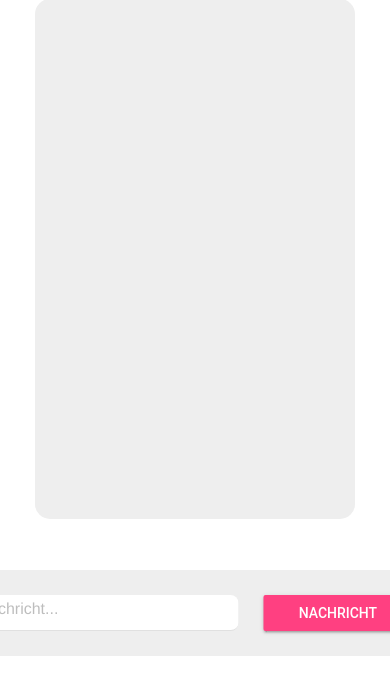
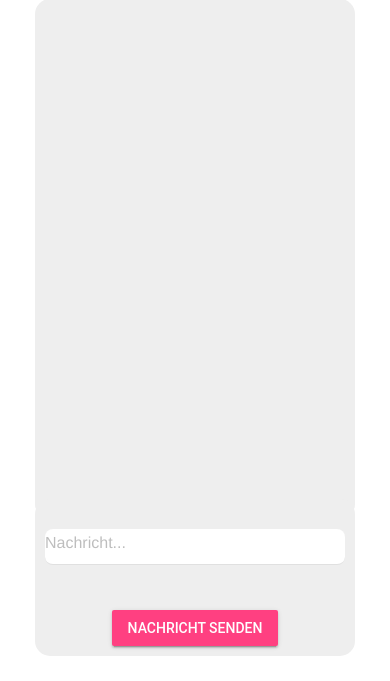
Before and after one commit to offSimonEsders/simple_chat, a Django app: template chat/templates/index.html in a window 390 px wide. Shown: the part 163-844 px from the top of the page. Run offline with Django 5.2, Linux system fonts and the light colour scheme; the template is opened without the code that fills it, so the values that code supplies are empty; the first user in the database is signed in.

Commit message:
some responsive design

```diff
--- a/static/css/style.css
+++ b/static/css/style.css
@@ -71,3 +71,10 @@
     left: 50%;
     transform: translate(-50%, -50%);
 }
+
+@media (max-width: 600px) {
+    .chat-form {
+        flex-direction: column !important;
+        padding: 10px;
+    }
+}
```
